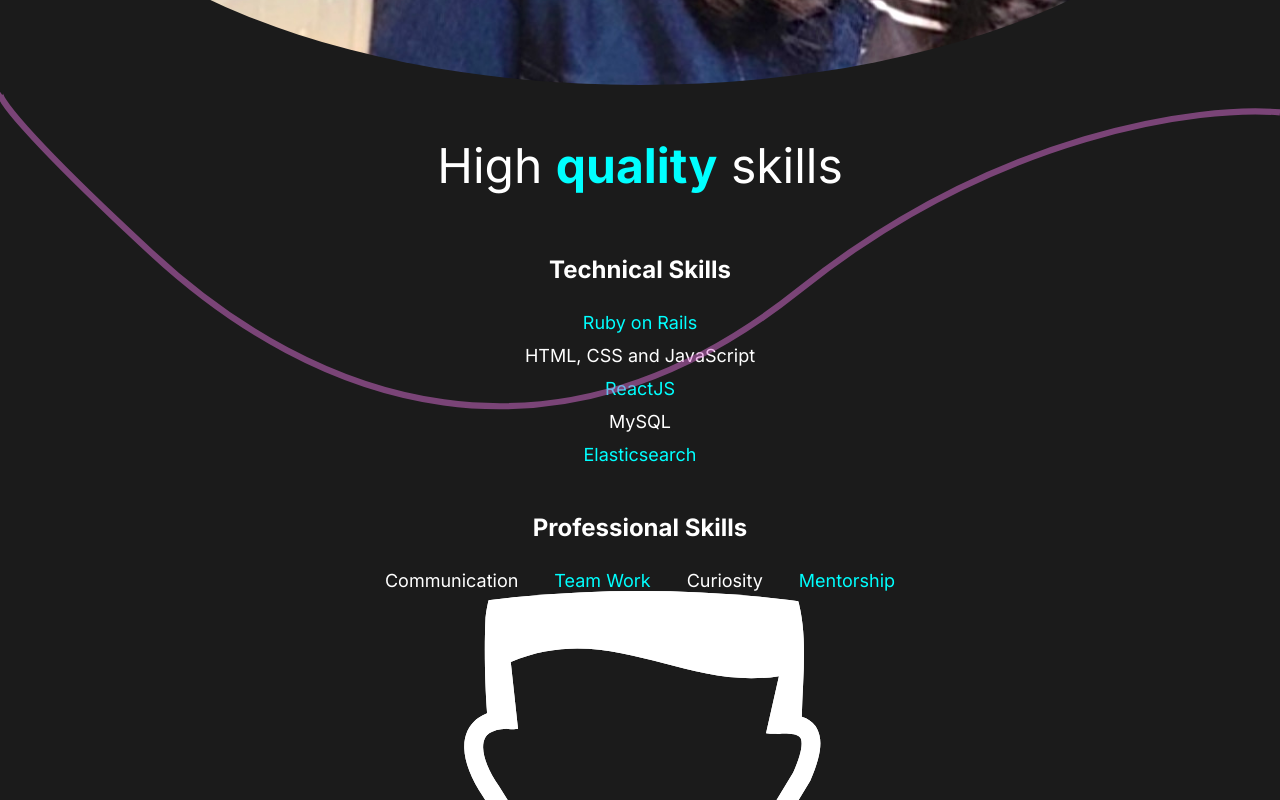
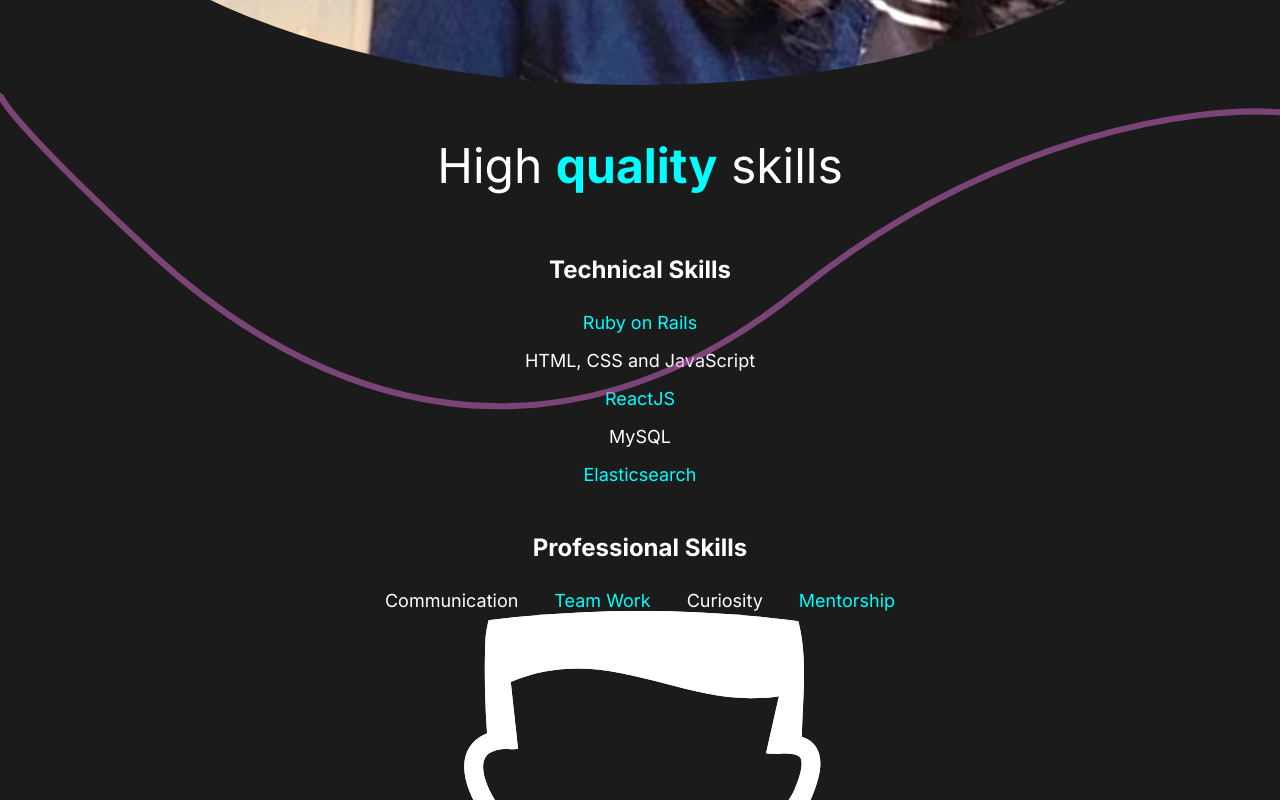
Before and after one commit to SamvitaKarkal/samvita-portfolio, a React (Create React App) app: page / in a window 1280 px wide. Shown: the part 1054-1854 px from the top of the page. Built offline with nearby package versions, Linux system fonts and the light colour scheme.

Commit message:
fixed technical skill section

```diff
--- a/src/components/ServicesSection.jsx
+++ b/src/components/ServicesSection.jsx
@@ -124,6 +124,7 @@ const CardsStyle = styled.div`
       display: flex;
       flex-wrap: wrap;
       flex-direction: column;
+      row-gap: 5px;
       .outer-bar {
         width: 80%;
         height: 8px;
```
